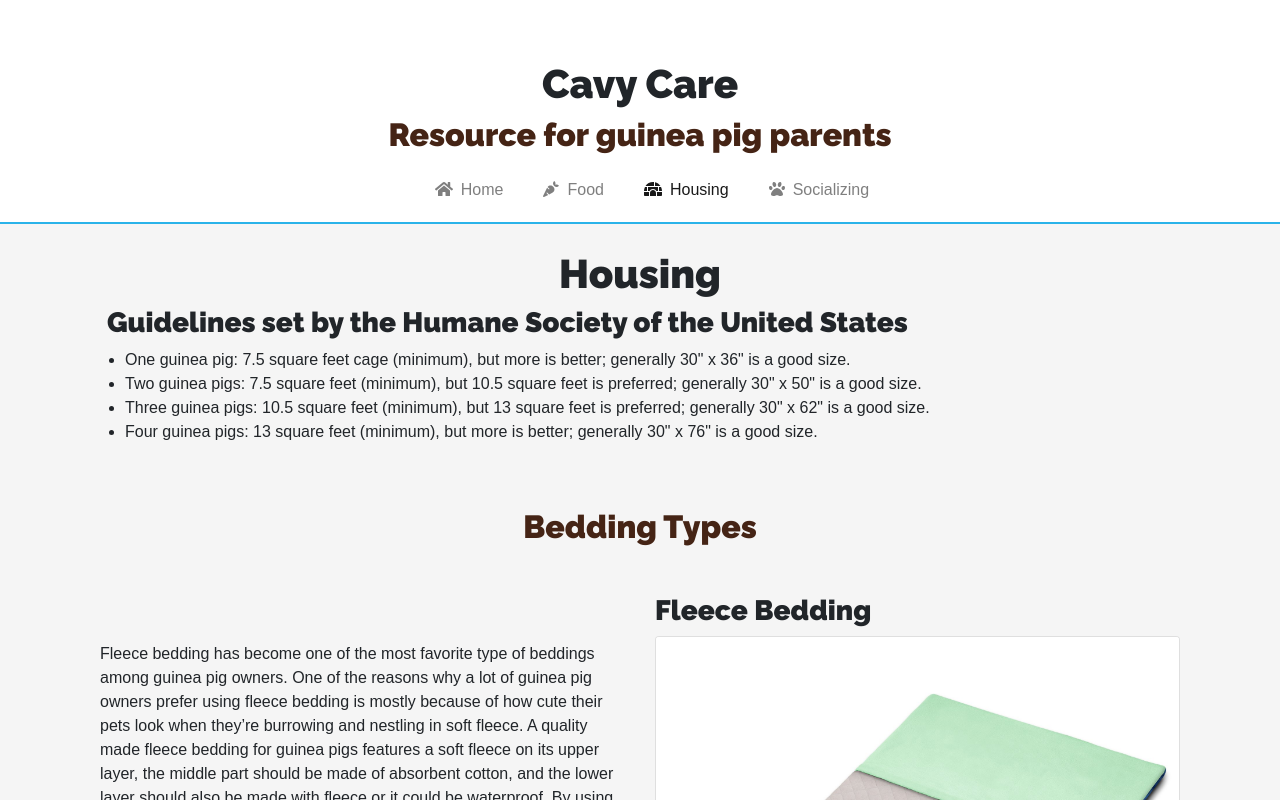
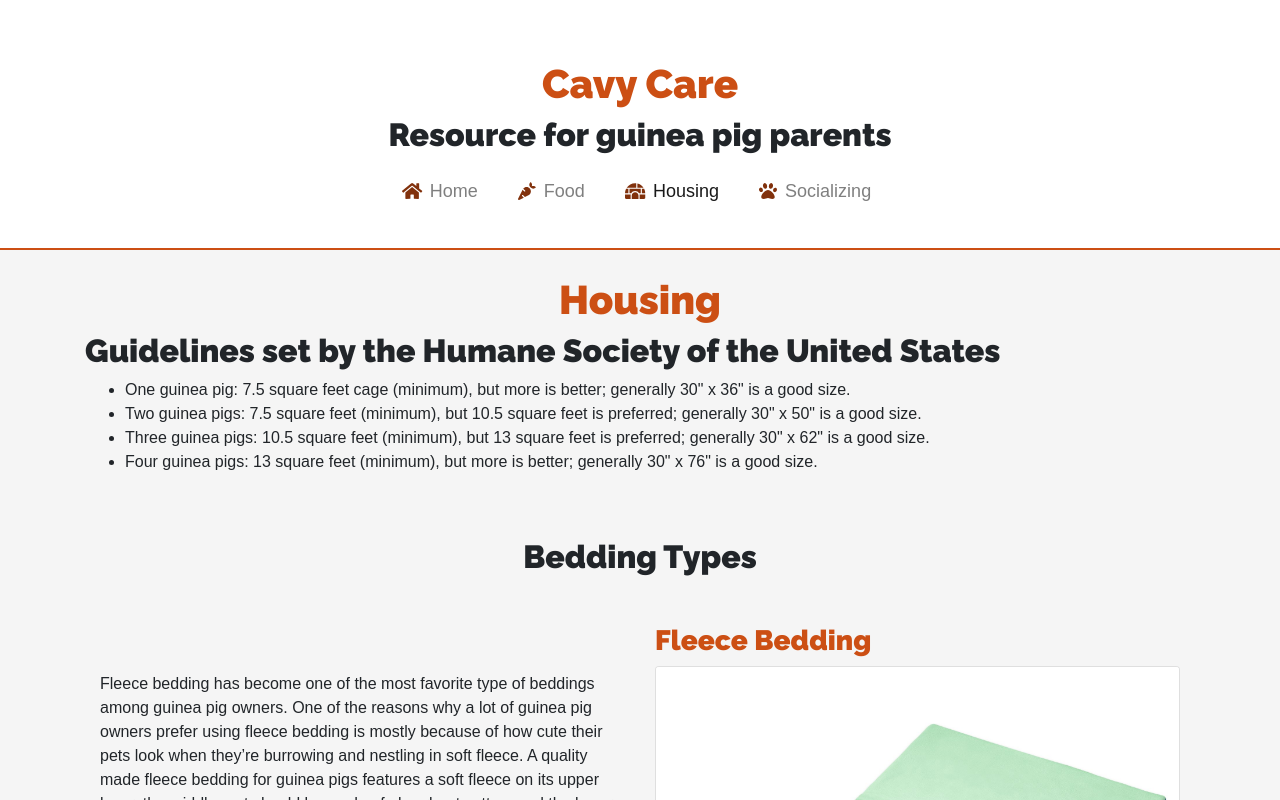
Before and after one commit to sophiemcgarity/cavy-care, a React (Create React App) app: page /housing in a window 1280 px wide. Shown: the top 800 px of the page. Built offline with nearby package versions, Linux system fonts and the light colour scheme.

Commit message:
color update

```diff
--- a/src/App.css
+++ b/src/App.css
@@ -9,8 +9,8 @@ h1, h2, h3, .card-body>h5 {
   font-family: "Raleway", sans-serif;
 }
 
-h2 {
-  color: #452415;
+h1, h3 {
+  color: #cc4f14;
 }
 
 .card-img-overlay h5 {
@@ -23,19 +23,27 @@ h2 {
   padding: 60px;
   margin-bottom: 2%;
   text-align: center;
-  border-bottom: 2px solid rgb(42, 179, 233);
+  border-bottom: 2px solid #cc4f14;
   background-color: white ;
   max-height: 250px;
 }
 
 .navbar-light {
-  float: left;
-  margin: 0 auto;
-  margin-left: 28%;
+  font-size: large;
+  margin-left: 25%;
 }
 
+.navToggler{
+  background-color: white;
+}
+
+svg{
+  color: #81310c;
+}
+
+
 .site-footer {
-  background-color: #452415;
+  background-color: #cc4f14;
   padding: 20px 0;
 }
 
--- a/src/components/HeaderComponent.js
+++ b/src/components/HeaderComponent.js
@@ -1,5 +1,5 @@
 import React, { Component } from 'react';
-import { Nav, Navbar, NavbarBrand, NavbarToggler, Collapse, NavItem, Jumbotron, Container } from 'reactstrap';
+import { Nav, Navbar, NavbarToggler, Collapse, NavItem, Jumbotron, Container } from 'reactstrap';
 import { NavLink } from 'react-router-dom';
 import { FontAwesomeIcon } from '@fortawesome/react-fontawesome';
 
@@ -33,9 +33,9 @@ class Header extends Component {
                         </div>
                     </div>
                     <Container>
-                        <Navbar light sticky="top" expand="md">
-                            <div className="container">
-                                <NavbarToggler onClick={this.toggleNav} />
+                        <Navbar light sticky="top" expand="sm">
+                            <Container>
+                                <NavbarToggler className="navToggler" onClick={this.toggleNav} />
                                 <Collapse isOpen={this.state.isNavOpen} navbar>
                                     <Nav navbar>
                                         <NavItem>
@@ -60,11 +60,10 @@ class Header extends Component {
                                         </NavItem>
                                     </Nav>
                                 </Collapse>
-                            </div>
+                            </Container>
                         </Navbar>
                     </Container>
                 </Jumbotron>
-
             </React.Fragment>
         );
     }
--- a/src/components/HomeComponent.js
+++ b/src/components/HomeComponent.js
@@ -6,7 +6,7 @@ import Fade from 'react-reveal/Fade';
 function RenderCard({ item }) {
     return (
         <React.Fragment>
-            <h2>{item.text}</h2>
+            <h3>{item.text}</h3>
             <Card>
                 <a href={item.link}><CardImg src={item.image} alt={item.name} /></a>
                 <CardBody>
--- a/src/components/HousingComponent.js
+++ b/src/components/HousingComponent.js
@@ -1,8 +1,6 @@
 import React from 'react';
 import { Card, CardImg, Container, Row, Col } from 'reactstrap';
 import Fade from 'react-reveal/Fade';
-
-
 
 function RenderHouseGuideItem({house}) {
     return (
@@ -45,7 +43,7 @@ function Housing(props) {
             <Row className="mb-5">
                 <Fade>
                 <Col>
-                    <h3 className="text-center">Guidelines set by the Humane Society of the United States</h3>
+                    <h2>Guidelines set by the Humane Society of the United States</h2>
                     <ul>
                         <li>
                             {`One guinea pig:  7.5 square feet cage (minimum), but more is better; generally 30" x 36" is a good size.`}
--- a/src/components/MainComponent.js
+++ b/src/components/MainComponent.js
@@ -45,7 +45,7 @@ class Main extends Component {
 
           <Route exact path='/socializing' component={Social} />
 
-
+          <Redirect to={{pathname:'/home'}} />
 
         </Switch>
         <Footer />
```
